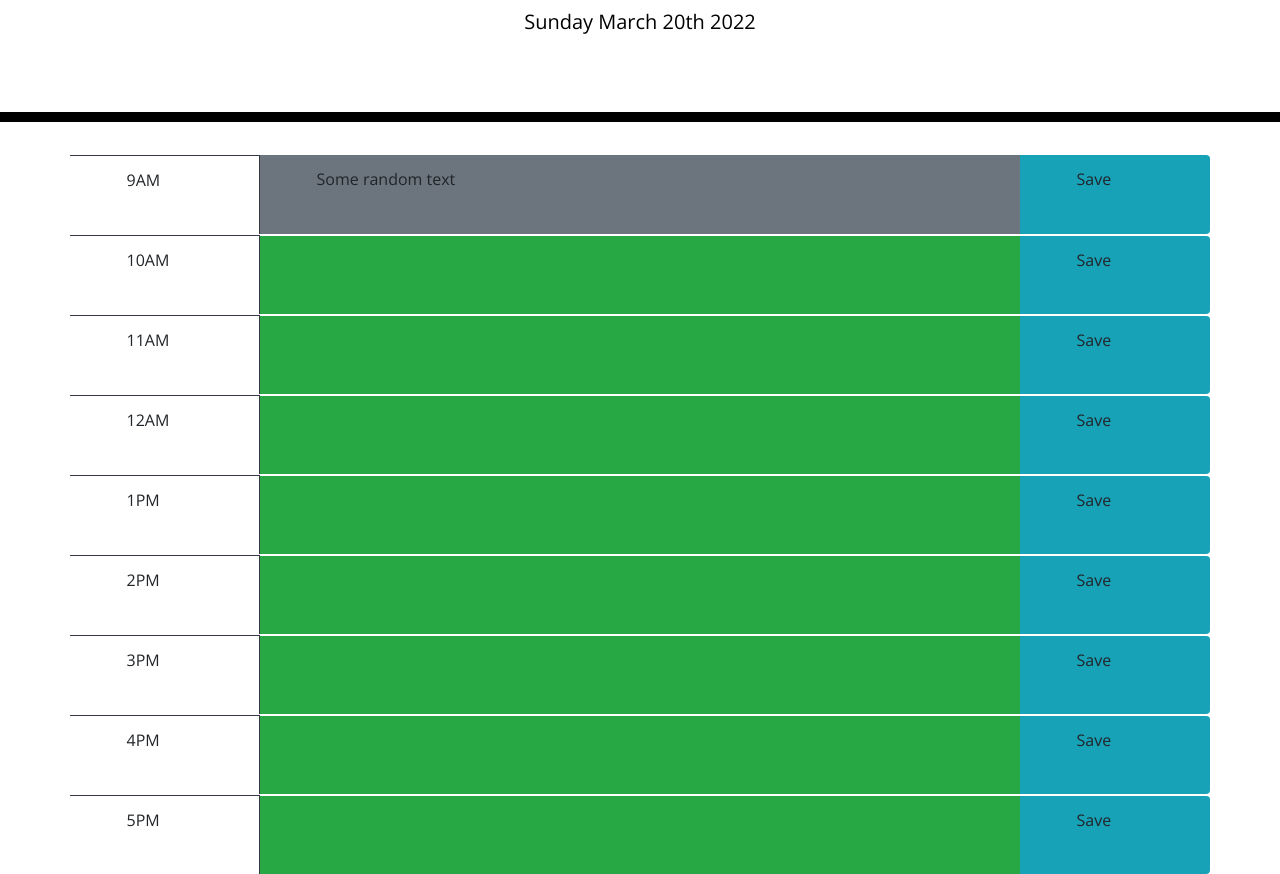
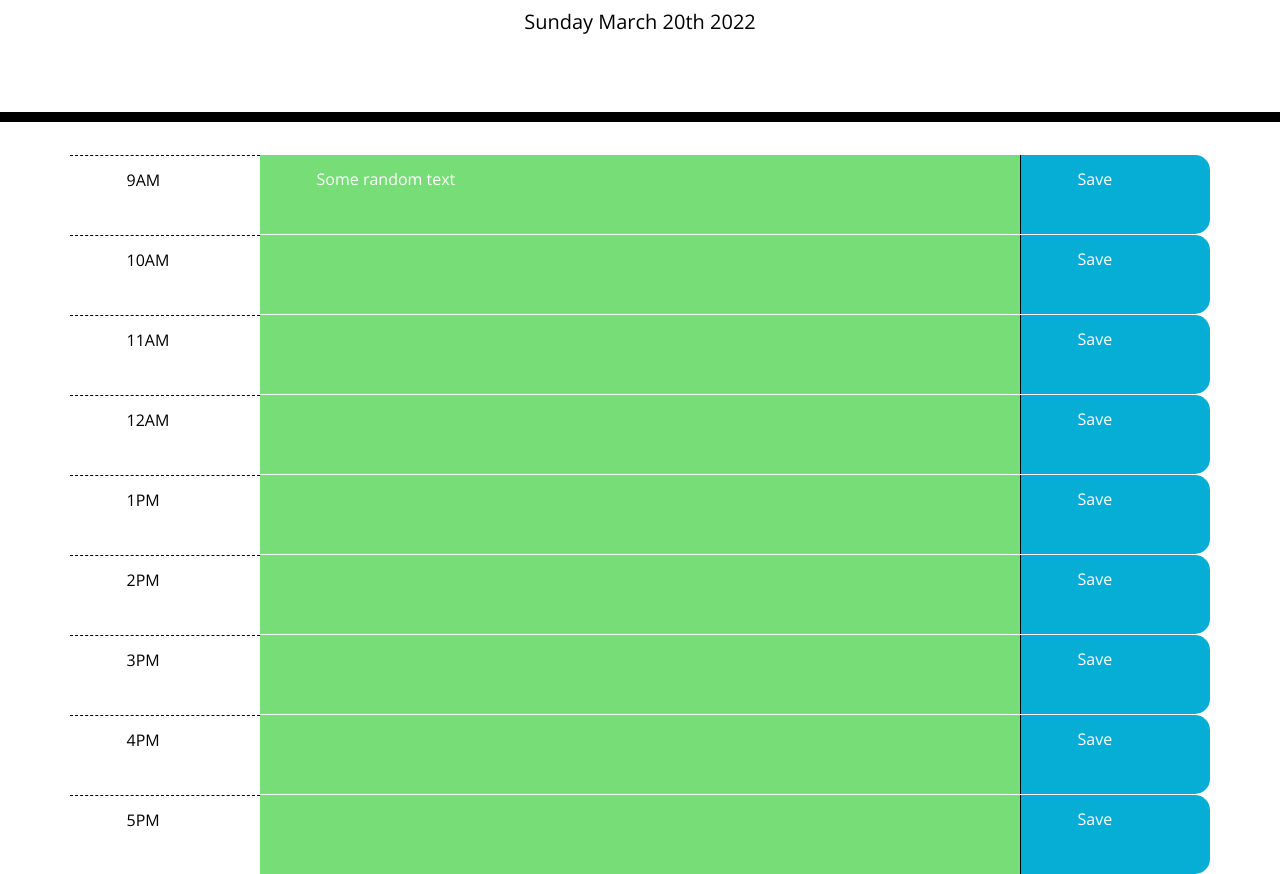
Before and after one commit to philmcgarty/organizer, a plain HTML site: page index.html in a window 1280 px wide. Shown: the part 182-1056 px from the top of the page. Drawn offline with nearby package versions, Linux system fonts and the light colour scheme; a web font is replaced by a local one.

Commit message:
fixed styling, editable text

```diff
--- a/assets/css/style.css
+++ b/assets/css/style.css
@@ -8,8 +8,9 @@ textarea{
   background: transparent;
   border: none;
   resize: none;
+  width: 90%;
   color: #000000;
-  border-left: 1px solid black;
+  /* border-left: 1px solid black; */
   padding: 10px;
 }
 
--- a/assets/js/script.js
+++ b/assets/js/script.js
@@ -1,14 +1,38 @@
+var taskArray = [];
+
 var currentDate = moment().format('dddd MMMM Do YYYY');
 
-var taskItem = $(".tasks");
+var taskArea = $(".tasks");
 
 $(currentDay).text(currentDate);
 
 
-var clickthis = function(){
-    row = ($(this).parent(".row"));
-    console.log(row.attr("id"));
-};
+
+// CHANGE TO TEXT INPUT AND BACK - used taskmaster pro for reference
+// on click task area
+$(taskArea).on("click", function() {
+    // pulls existing text to push to input box
+    var text = $(this)
+        .text()
+        .trim();
+    // create input box element
+    var textInput = $("<textarea>").val(text).attr("class", "task-item");
+    // replace the span with input
+    $(this).children("span").replaceWith(textInput);
+    // highlight input box
+    textInput.trigger("focus");
+    // define save area as button
+    var saveBtn = $(this).siblings(".saveBtn");
+    // on click corresponding save button change input back to span
+    $(saveBtn).on("click", function(){
+        // variable for storing edited text
+        var newText = $(this).siblings(".tasks").children(".task-item").val()
+            .trim();
+        // assigns edited text and class to span element
+        var span = $("<span>").text(newText).attr("class", "task-item");
+        // replaces input with span
+        $(textInput).replaceWith(span);
+    })
 
 
-$(taskItem).on("click", clickthis);
+});
--- a/index.html
+++ b/index.html
@@ -33,109 +33,109 @@
       <!-- Timeblocks go here -->
       <!-- 9AM -->
       <div class="row" id="9AM">
-        <div class="col-2 border-top border-right border-dark">
+        <div class="col-2 hour">
           <span>9AM</span>
         </div>
-        <div class="tasks col-8 bg-secondary">
-          <span>Some random text</span>
+        <div class="tasks col-8 future">
+          <span class="task-item">Some random text</span>
         </div>
-        <div class="col-2 bg-info rounded-right">
+        <div class="col-2 saveBtn">
           <span class="oi oi-check">Save</span>
         </div>
       </div>
       <!-- 10AM -->
       <div class="row" id="10AM">
-        <div class="col-2 border-top border-right border-dark">
+        <div class="col-2 hour">
           <span>10AM</span>
         </div>
-        <div class="tasks col-8 bg-success border-top border-white">
-          <span></span>
+        <div class="tasks col-8 future">
+          <span class="task-item"></span>
         </div>
-        <div class="col-2 bg-info rounded-right border-top border-white">
+        <div class="col-2 saveBtn">
           <span class="oi oi-check">Save</span>
         </div>
       </div>
       <!-- 11AM -->
       <div class="row" id="11AM">
-        <div class="col-2 border-top border-right border-dark">
+        <div class="col-2 hour">
           <span>11AM</span>
         </div>
-        <div class="tasks col-8 bg-success border-top border-white">
-          <span></span>
+        <div class="tasks col-8 future">
+          <span class="task-item"></span>
         </div>
-        <div class="col-2 bg-info rounded-right border-top border-white">
+        <div class="col-2 saveBtn">
           <span class="oi oi-check">Save</span>
         </div>
       </div>
       <!-- 12PM -->
       <div class="row" id="12PM">
-        <div class="col-2 border-top border-right border-dark">
+        <div class="col-2 hour">
           <span>12AM</span>
         </div>
-        <div class="tasks col-8 bg-success border-top border-white">
-          <span></span>
+        <div class="tasks col-8 future">
+          <span class="task-item"></span>
         </div>
-        <div class="col-2 bg-info rounded-right border-top border-white">
+        <div class="col-2 saveBtn">
           <span class="oi oi-check">Save</span>
         </div>
       </div>
       <!-- 1PM -->
       <div class="row" id="1PM">
-        <div class="col-2 border-top border-right border-dark">
+        <div class="col-2 hour">
           <span>1PM</span>
         </div>
-        <div class="tasks col-8 bg-success border-top border-white">
-          <span></span>
+        <div class="tasks col-8 future">
+          <span class="task-item"></span>
         </div>
-        <div class="col-2 bg-info rounded-right border-top border-white">
+        <div class="col-2 saveBtn">
           <span class="oi oi-check">Save</span>
         </div>
       </div>
       <!-- 2PM -->
       <div class="row" id="2PM">
-        <div class="col-2 border-top border-right border-dark">
+        <div class="col-2 hour">
           <span>2PM</span>
         </div>
-        <div class="tasks col-8 bg-success border-top border-white">
-          <span></span>
+        <div class="tasks col-8 future">
+          <span class="task-item"></span>
         </div>
-        <div class="col-2 bg-info rounded-right border-top border-white">
+        <div class="col-2 saveBtn">
           <span class="oi oi-check">Save</span>
         </div>
       </div>
       <!-- 3PM -->
       <div class="row" id="3PM">
-        <div class="col-2 border-top border-right border-dark">
+        <div class="col-2 hour">
           <span>3PM</span>
         </div>
-        <div class="tasks col-8 bg-success border-top border-white">
-          <span></span>
+        <div class="tasks col-8 future">
+          <span class="task-item"></span>
         </div>
-        <div class="col-2 bg-info rounded-right border-top border-white">
+        <div class="col-2 saveBtn">
           <span class="oi oi-check">Save</span>
         </div>
       </div>
       <!-- 4PM -->
       <div class="row" id="4PM">
-        <div class="col-2 border-top border-right border-dark">
+        <div class="col-2 hour">
           <span>4PM</span>
         </div>
-        <div class="tasks col-8 bg-success border-top border-white">
-          <span></span>
+        <div class="tasks col-8 future">
+          <span class="task-item"></span>
         </div>
-        <div class="col-2 bg-info rounded-right border-top border-white">
+        <div class="col-2 saveBtn">
           <span class="oi oi-check">Save</span>
         </div>
       </div>
       <!-- 5PM -->
       <div class="row" id="5PM">
-        <div class="col-2 border-top border-right border-dark">
+        <div class="col-2 hour">
           <span>5PM</span>
         </div>
-        <div class="tasks col-8 bg-success border-top border-white">
-          <span></span>
+        <div class="tasks col-8 future">
+          <span class="task-item"></span>
         </div>
-        <div class="col-2 bg-info rounded-right border-top border-white">
+        <div class="col-2 saveBtn">
           <span class="oi oi-check">Save</span>
         </div>
       </div>
```
